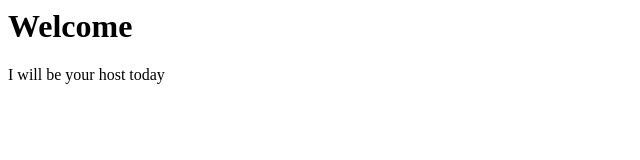
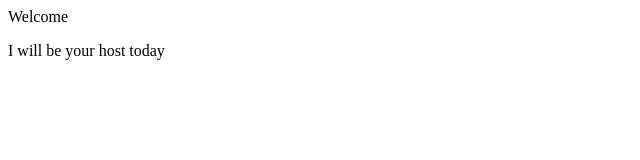
Before and after one commit to Sbox91/Sbox91, a plain HTML site: page index.html in a window 1280 px wide. Shown: the whole page, without its empty margins (0-640 px from the left). Drawn offline with Linux system fonts and the light colour scheme.

Commit message:
Update index.html

```diff
--- a/index.html
+++ b/index.html
@@ -1,2 +1,4 @@
-<h1>Welcome</h1>
-I will be your host today
+<html
+      <h1>Welcome</h1>
+        <p>I will be your host today<p>
+</html>
```
